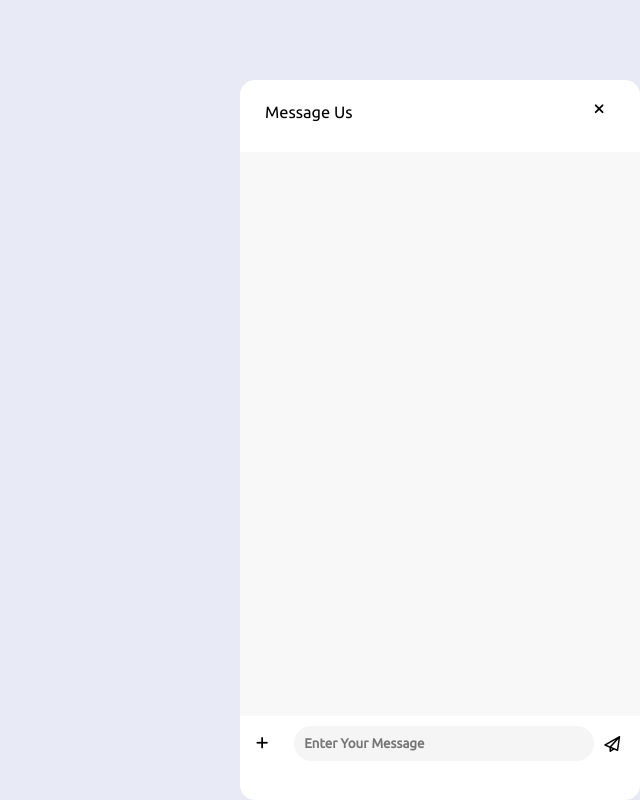
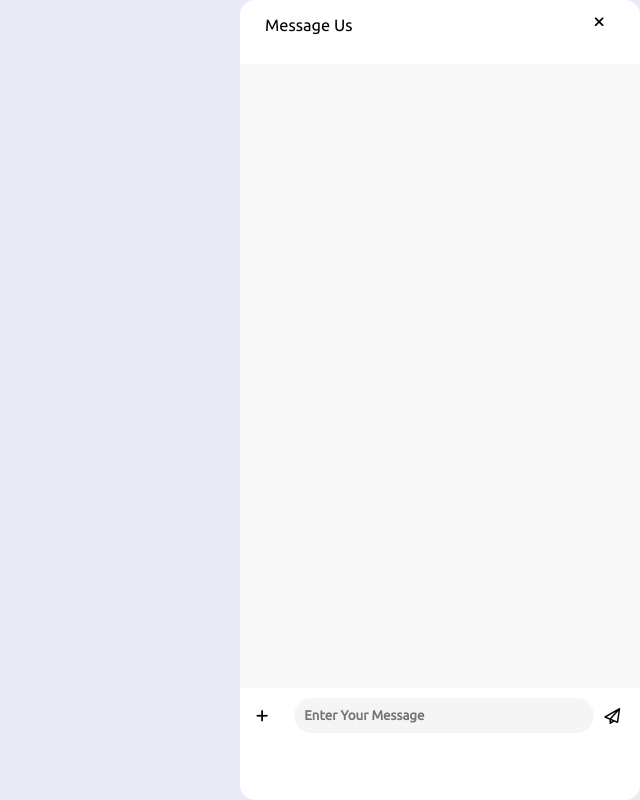
Before and after one commit to aryaman0607/freesitehosted2, a plain HTML site: page index.html in a window 1280 px wide. Both pictures are taken after a click on the element 1204 px from the left and 775 px from the top of the page. Shown: the whole page, without its empty margins (640-1280 px from the left). Drawn offline with nearby package versions, Linux system fonts and the light colour scheme.

Commit message:
Update styles.css

```diff
--- a/styles.css
+++ b/styles.css
@@ -6,7 +6,7 @@ body {
 }
 
 .chat-box {
-    height: 90%;
+    height: 100%;
     width: 400px;
     position: absolute;
     margin: 0 auto;
@@ -34,7 +34,7 @@ body {
     border-top-right-radius: 15px;
     display: flex;
     font-size: 14px;
-    padding: .5em 0;
+/*     padding: .5em 0; */
     box-shadow: 0 0 3px rgba(0, 0, 0, .2);
     box-shadow: 0 0 3px rgba(0, 0, 0, .2), 0 -1px 10px rgba(172, 54, 195, 0.3);
     box-shadow: 0 1px 10px rgba(0, 0, 0, 0.025);
```
